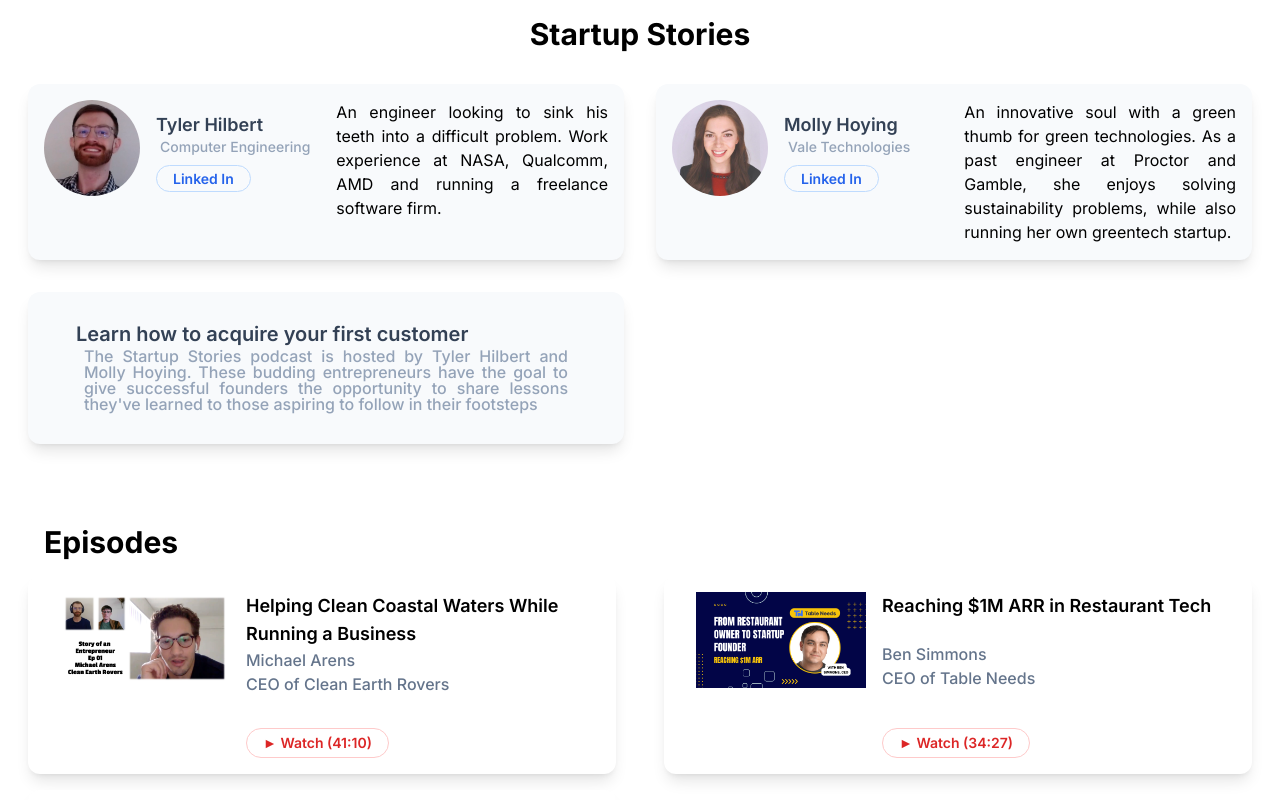
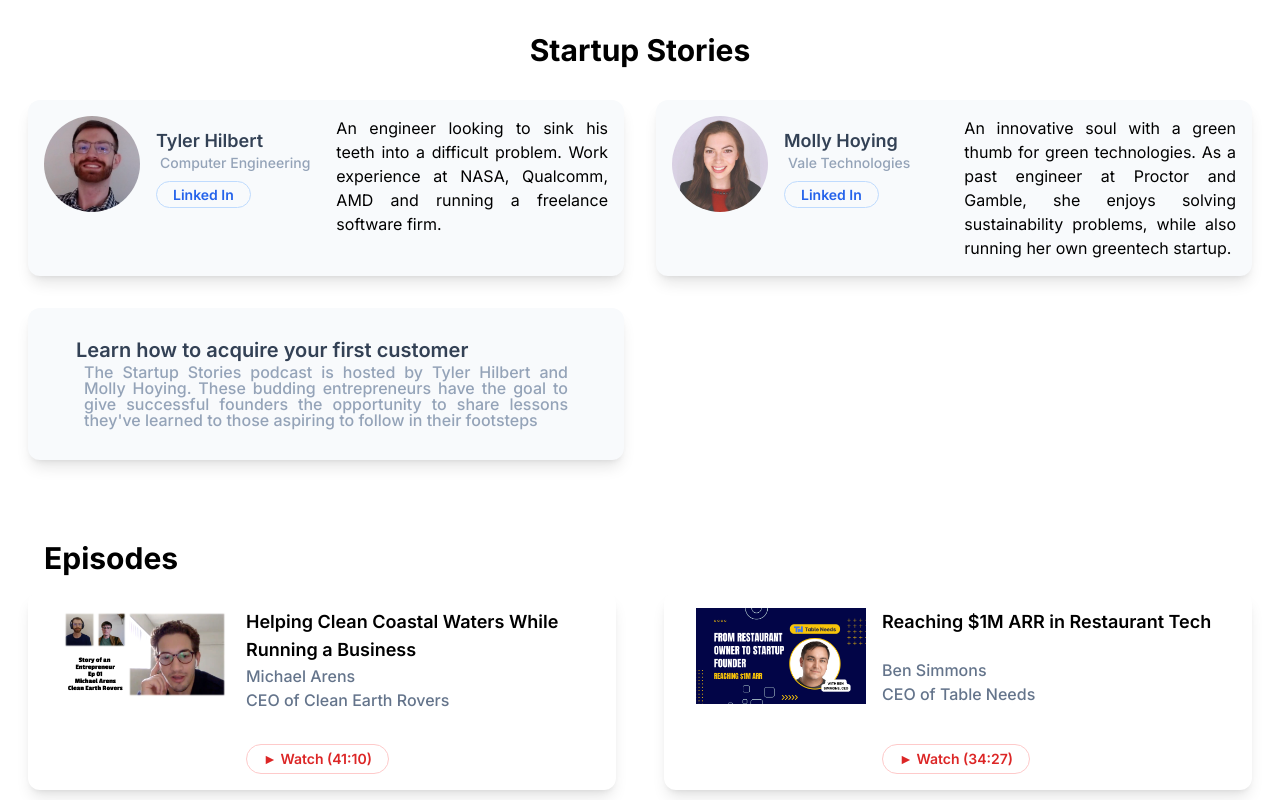
Before and after one commit to KyleStych/StartupStories, a Next.js app: page / in a window 1280 px wide. Shown: the top 800 px of the page. Built offline with nearby package versions, Linux system fonts and the light colour scheme.

Commit message:
Add y-padding to whole page

```diff
--- a/app/page.js
+++ b/app/page.js
@@ -15,7 +15,7 @@
   }, [youTubeData]);
 
   return (
-    <main className="max-w-screen-xl m-auto px-3">
+    <main className="max-w-screen-xl m-auto px-3 py-4">
       <h1 class="text-3xl font-bold m-4 text-center">Startup Stories</h1>
 
       <div class="grid lg:grid-cols-2 md:grid-cols-1 sm:grid-cols-1">
```
